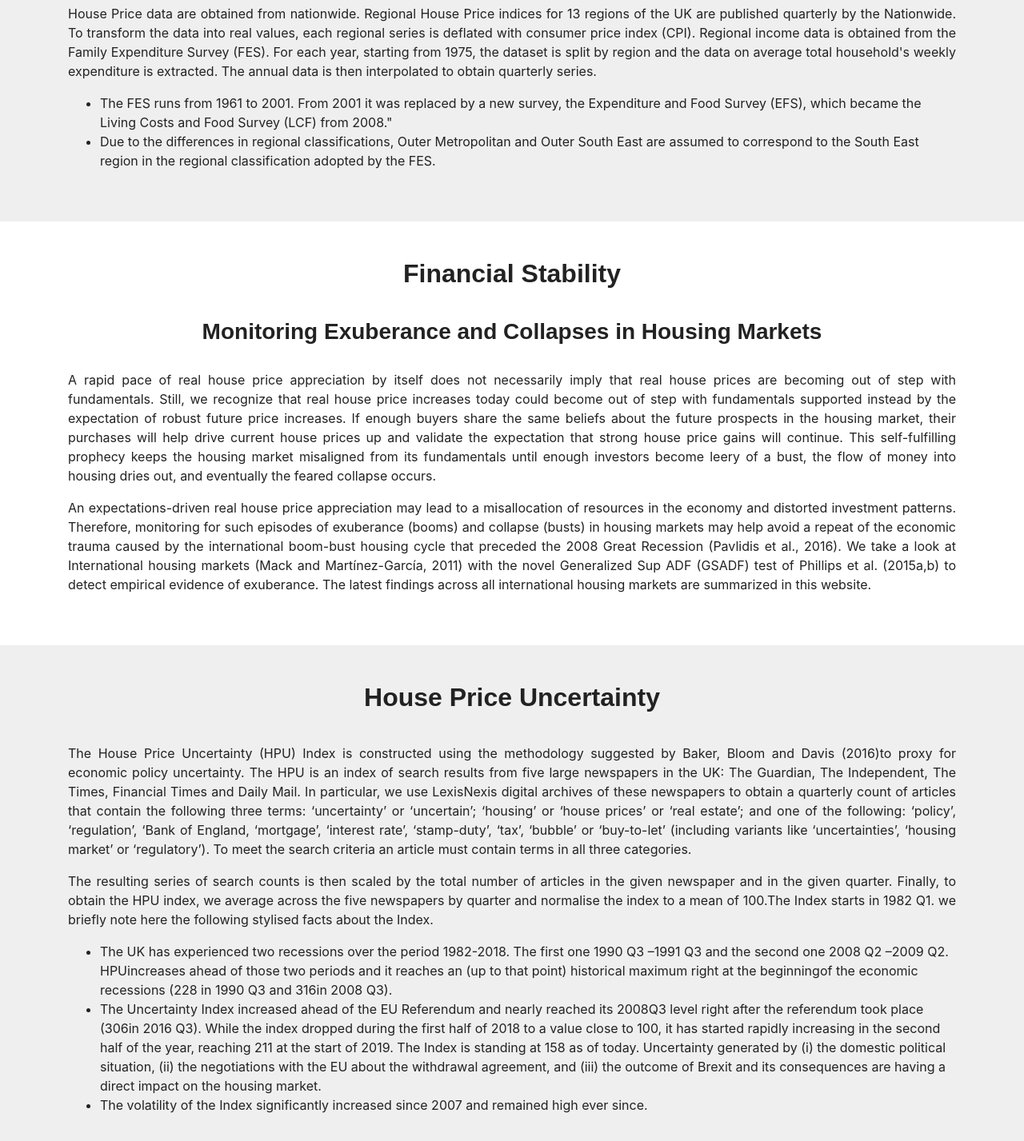
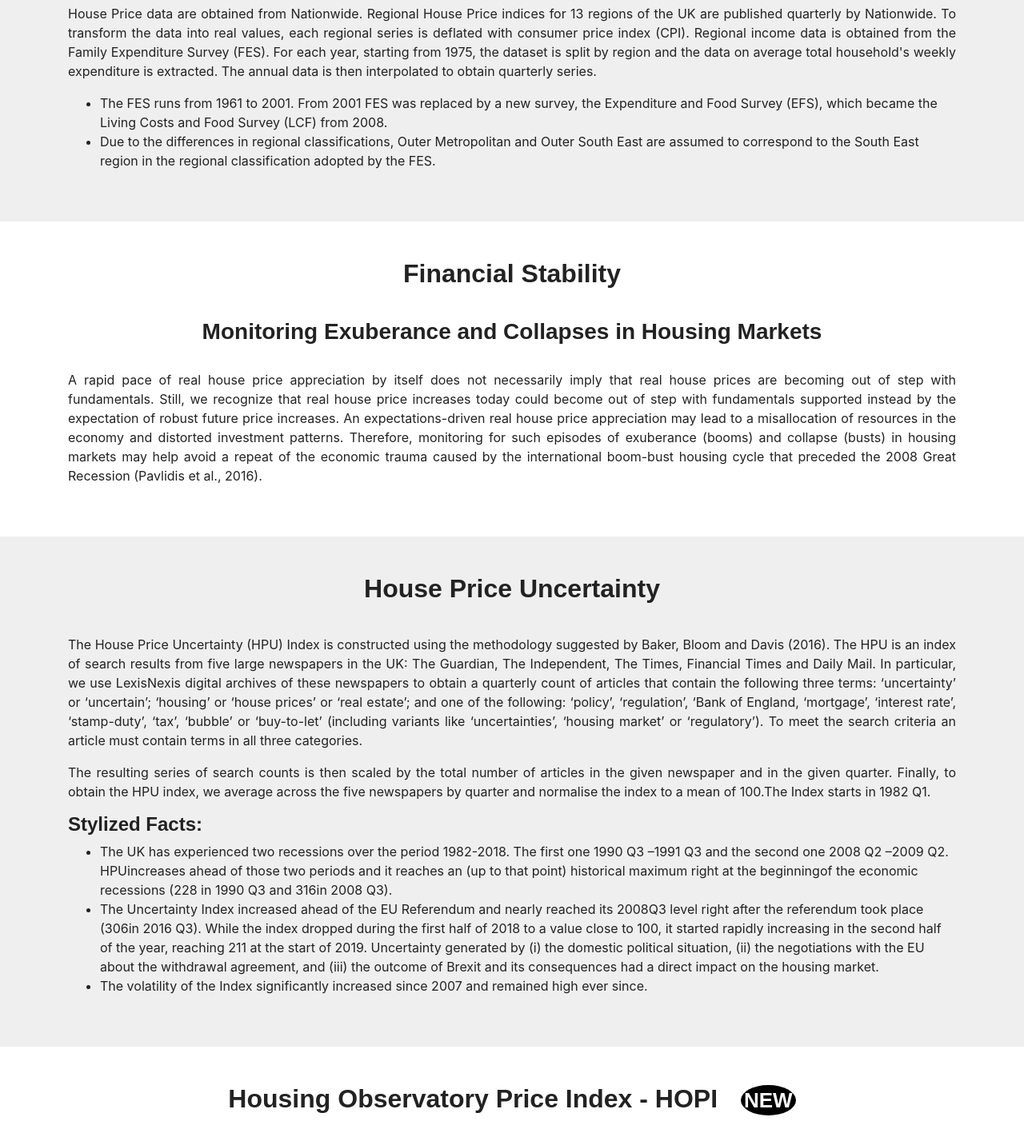
Before and after one commit to lancs-macro/housing-observatory, a plain HTML site: page resources.html in a window 1280 px wide. Shown: the part 454-1881 px from the top of the page at 80% size. Drawn offline with nearby package versions, Linux system fonts and the light colour scheme; some icons are missing; a web font is replaced by a local one.

Commit message:
minor changes on the text

```diff
--- a/resources.html
+++ b/resources.html
@@ -75,14 +75,14 @@
 
         <div class="container">
             <p class="text-justify">
-                House Price data are obtained from nationwide. Regional House Price indices for 13 regions of the UK are published quarterly by the Nationwide. To transform the data into real values, each regional series is deflated with consumer price index (CPI). Regional
+                House Price data are obtained from Nationwide. Regional House Price indices for 13 regions of the UK are published quarterly by Nationwide. To transform the data into real values, each regional series is deflated with consumer price index (CPI). Regional
                 income data is obtained from the Family Expenditure Survey (FES). For each year, starting from 1975, the dataset is split by region and the data on average total household's weekly expenditure is extracted. The annual data is then interpolated
                 to obtain quarterly series.
             </p>
 
             <ul>
                 <li>
-                    The FES runs from 1961 to 2001. From 2001 it was replaced by a new survey, the Expenditure and Food Survey (EFS), which became the Living Costs and Food Survey (LCF) from 2008."
+                    The FES runs from 1961 to 2001. From 2001 FES was replaced by a new survey, the Expenditure and Food Survey (EFS), which became the Living Costs and Food Survey (LCF) from 2008.
                 </li>
                 <li>
                     Due to the differences in regional classifications, Outer Metropolitan and Outer South East are assumed to correspond to the South East region in the regional classification adopted by the FES.
@@ -102,15 +102,9 @@
         <div class="container text-justify">
             <p>
                 A rapid pace of real house price appreciation by itself does not necessarily imply that real house prices are becoming out of step with fundamentals. Still, we recognize that real house price increases today could become out of step with fundamentals
-                supported instead by the expectation of robust future price increases. If enough buyers share the same beliefs about the future prospects in the housing market, their purchases will help drive current house prices up and validate the expectation
-                that strong house price gains will continue. This self-fulfilling prophecy keeps the housing market misaligned from its fundamentals until enough investors become leery of a bust, the flow of money into housing dries out, and eventually
-                the feared collapse occurs.
+                supported instead by the expectation of robust future price increases. An expectations-driven real house price appreciation may lead to a misallocation of resources in the economy and distorted investment patterns. Therefore, monitoring for such episodes of exuberance (booms) and collapse (busts) in housing markets may help avoid a repeat of the economic trauma caused by the international boom-bust housing cycle that preceded the 2008 Great Recession (Pavlidis et al., 2016).
             </p>
-            <p>
-                An expectations-driven real house price appreciation may lead to a misallocation of resources in the economy and distorted investment patterns. Therefore, monitoring for such episodes of exuberance (booms) and collapse (busts) in housing markets may help
-                avoid a repeat of the economic trauma caused by the international boom-bust housing cycle that preceded the 2008 Great Recession (Pavlidis et al., 2016). We take a look at International housing markets (Mack and Martínez-García, 2011)
-                with the novel Generalized Sup ADF (GSADF) test of Phillips et al. (2015a,b) to detect empirical evidence of exuberance. The latest findings across all international housing markets are summarized in this website.
-            </p>
+
         </div>
     </section>
 
@@ -118,25 +112,26 @@
         <h2 class="text-center">House Price Uncertainty</h2>
         <div class="container text-justify">
             <p>
-                The House Price Uncertainty (HPU) Index is constructed using the methodology suggested by Baker, Bloom and Davis (2016)to proxy for economic policy uncertainty. The HPU is an index of search results from five large newspapers in the UK: The Guardian,
+                The House Price Uncertainty (HPU) Index is constructed using the methodology suggested by Baker, Bloom and Davis (2016). The HPU is an index of search results from five large newspapers in the UK: The Guardian,
                 The Independent, The Times, Financial Times and Daily Mail. In particular, we use LexisNexis digital archives of these newspapers to obtain a quarterly count of articles that contain the following three terms: ‘uncertainty’ or ‘uncertain’;
                 ‘housing’ or ‘house prices’ or ‘real estate’; and one of the following: ‘policy’, ‘regulation’, ‘Bank of England, ‘mortgage’, ‘interest rate’, ‘stamp-duty’, ‘tax’, ‘bubble’ or ‘buy-to-let’ (including variants like ‘uncertainties’, ‘housing
                 market’ or ‘regulatory’). To meet the search criteria an article must contain terms in all three categories.
             </p>
             <p>
                 The resulting series of search counts is then scaled by the total number of articles in the given newspaper and in the given quarter. Finally, to obtain the HPU index, we average across the five newspapers by quarter and normalise the index to a mean
-                of 100.The Index starts in 1982 Q1. we briefly note here the following stylised facts about the Index.
+                of 100.The Index starts in 1982 Q1.
             </p>
 
+            <h4>Stylized Facts:</h4>
             <ul class="text-left">
                 <li>
                     The UK has experienced two recessions over the period 1982-2018. The first one 1990 Q3 –1991 Q3 and the second one 2008 Q2 –2009 Q2. HPUincreases ahead of those two periods and it reaches an (up to that point) historical maximum right at the beginningof
                     the economic recessions (228 in 1990 Q3 and 316in 2008 Q3).
                 </li>
                 <li>
-                    The Uncertainty Index increased ahead of the EU Referendum and nearly reached its 2008Q3 level right after the referendum took place (306in 2016 Q3). While the index dropped during the first half of 2018 to a value close to 100, it has started rapidly
-                    increasing in the second half of the year, reaching 211 at the start of 2019. The Index is standing at 158 as of today. Uncertainty generated by (i) the domestic political situation, (ii) the negotiations with the EU about the withdrawal
-                    agreement, and (iii) the outcome of Brexit and its consequences are having a direct impact on the housing market.
+                    The Uncertainty Index increased ahead of the EU Referendum and nearly reached its 2008Q3 level right after the referendum took place (306in 2016 Q3). While the index dropped during the first half of 2018 to a value close to 100, it started rapidly
+                    increasing in the second half of the year, reaching 211 at the start of 2019. Uncertainty generated by (i) the domestic political situation, (ii) the negotiations with the EU about the withdrawal
+                    agreement, and (iii) the outcome of Brexit and its consequences had a direct impact on the housing market.
                 </li>
                 <li>
                     The volatility of the Index significantly increased since 2007 and remained high ever since.
```
Also changed, not shown: about.html (+2 -1 lines), index.html (+3 -0 lines), 1 other file.
